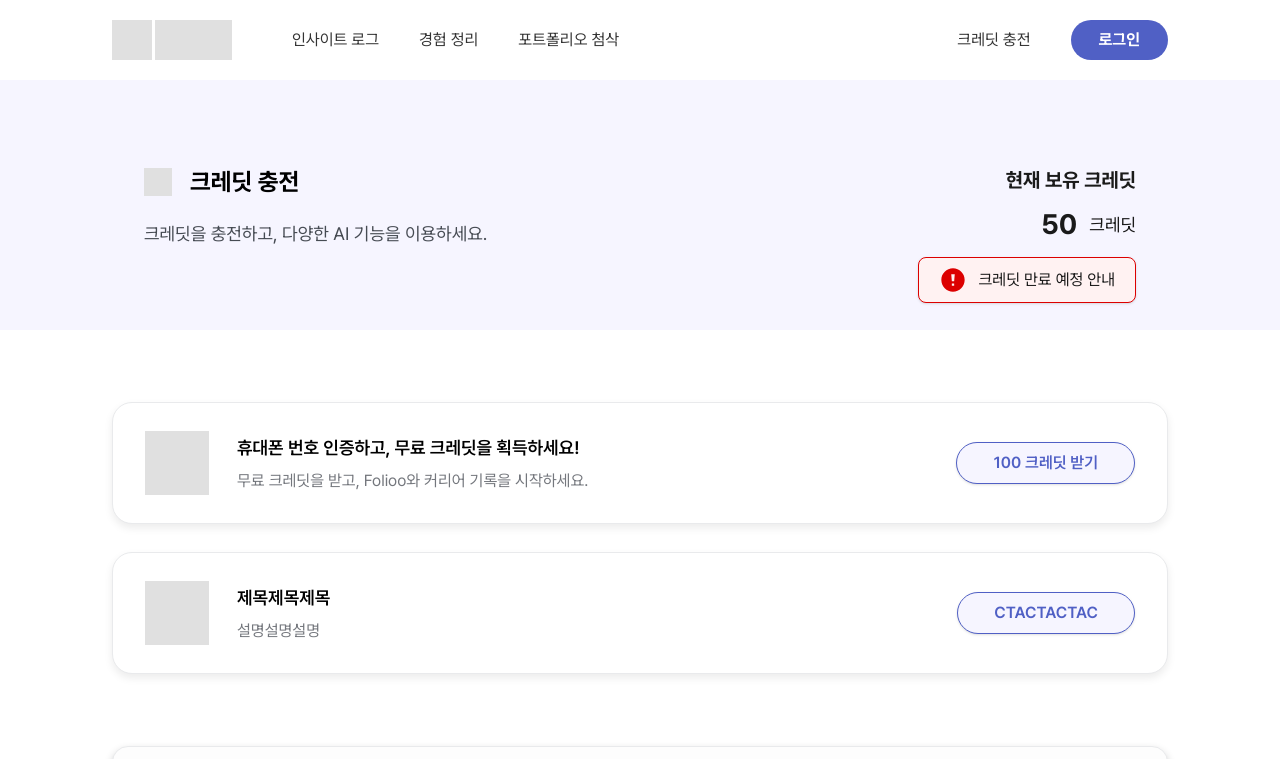
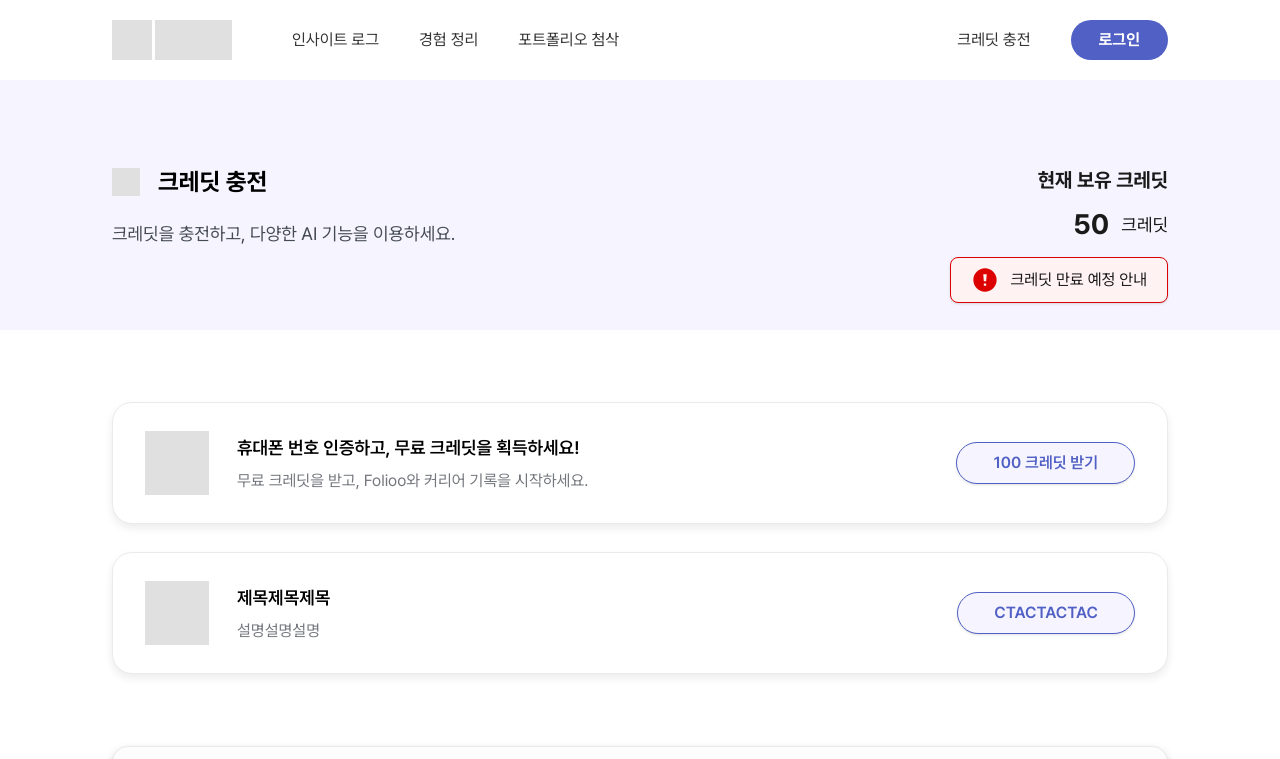
Before and after one commit to Teamie71/folioo-front, a Next.js app: page /topup in a window 1280 px wide. Shown: the top 759 px of the page. Built offline with nearby package versions, Linux system fonts and the light colour scheme.

Commit message:
🐛 Fix: 크레딧 충전 페이지 제목 영역 위치 수정

```diff
--- a/src/app/topup/page.tsx
+++ b/src/app/topup/page.tsx
@@ -77,7 +77,7 @@ export default function TopupPage() {
       <div className='flex flex-col gap-[4.5rem] pb-[6.25rem]'>
       {/* 크레딧 충전 헤더 */}
       <div className='relative mx-auto flex h-[15.625rem] w-full min-w-[66rem] bg-[#F6F5FF]'>
-        <div className='mx-auto flex min-w-[66rem] items-center justify-center px-[2rem]'>
+        <div className='mx-auto flex min-w-[66rem] items-center justify-center'>
           <div className='flex items-center justify-between w-full'>
             {/* 크레딧 충전 타이틀 */}
             <div>
```
